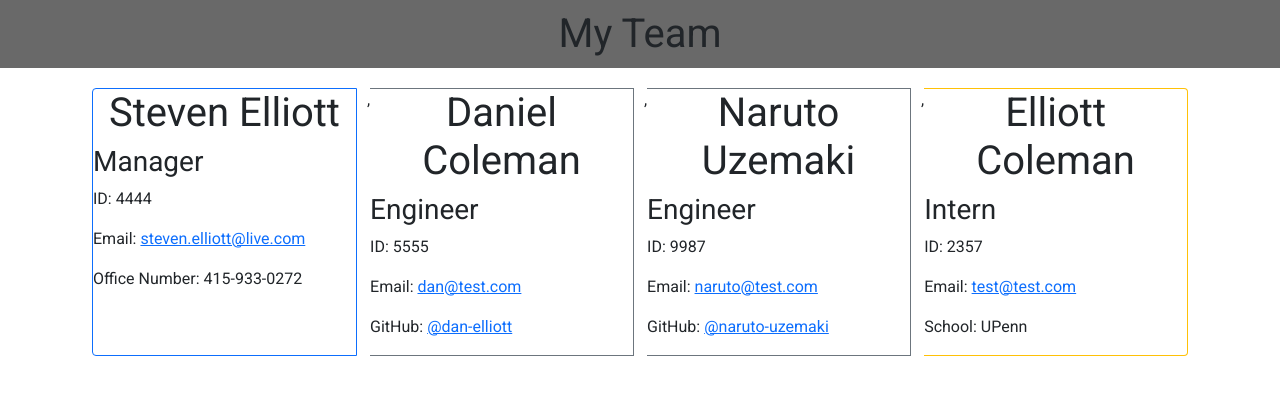
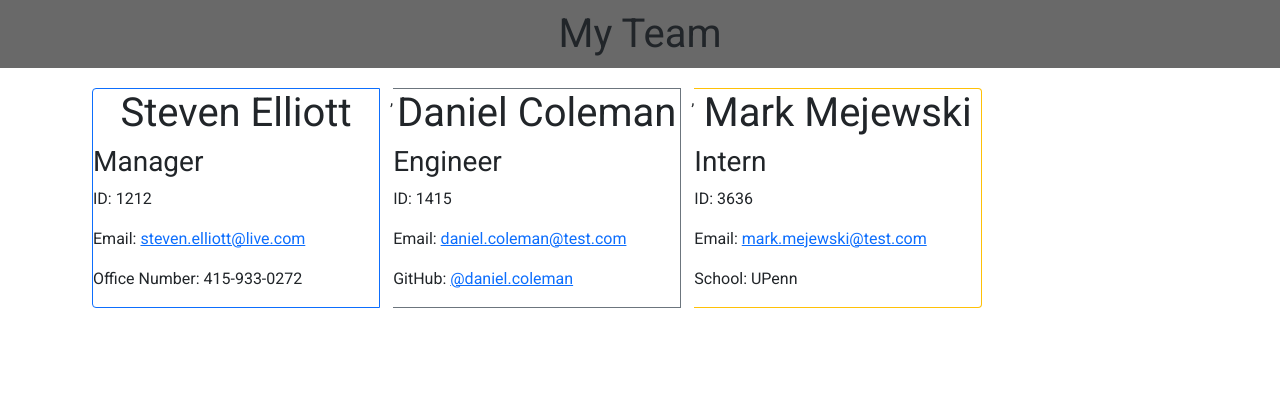
Before and after one commit to elliott-steven/team-profile, a website: page dist/index.html in a window 1280 px wide. Drawn offline with nearby package versions, Linux system fonts and the light colour scheme.

Commit message:
final commit

```diff
--- a/dist/index.html
+++ b/dist/index.html
@@ -26,7 +26,7 @@
         <div class="card border-primary mb-3" style="max-width: 18rem;">
             <h1 class="name">Steven Elliott</h1>
             <h3 class="title">Manager</h3>
-            <p>ID: 4444</p>
+            <p>ID: 1212</p>
             <p>Email: <a href="mailto:steven.elliott@live.com">steven.elliott@live.com</a></p>
             <p>Office Number: 415-933-0272</p>
         </div>
@@ -34,24 +34,16 @@
         <div class="card border-secondary mb-3" style="max-width: 18rem;">
             <h1 class="name">Daniel Coleman</h1>
             <h3 class="title">Engineer</h3>
-            <p>ID: 5555</p>
-            <p>Email: <a href="mailto:dan@test.com">dan@test.com</a></p>
-            <p>GitHub: <a href="https://github.com/dan-elliott">@dan-elliott</a></p>
-        </div>
-        ,
-        <div class="card border-secondary mb-3" style="max-width: 18rem;">
-            <h1 class="name">Naruto Uzemaki</h1>
-            <h3 class="title">Engineer</h3>
-            <p>ID: 9987</p>
-            <p>Email: <a href="mailto:naruto@test.com">naruto@test.com</a></p>
-            <p>GitHub: <a href="https://github.com/naruto-uzemaki">@naruto-uzemaki</a></p>
+            <p>ID: 1415</p>
+            <p>Email: <a href="mailto:daniel.coleman@test.com">daniel.coleman@test.com</a></p>
+            <p>GitHub: <a href="https://github.com/daniel.coleman">@daniel.coleman</a></p>
         </div>
         ,
         <div class="card border-warning mb-3" style="max-width: 18rem;">
-            <h1 class="name">Elliott Coleman</h1>
+            <h1 class="name">Mark Mejewski</h1>
             <h3 class="title">Intern</h3>
-            <p>ID: 2357</p>
-            <p>Email: <a href="mailto:test@test.com">test@test.com</a></p>
+            <p>ID: 3636</p>
+            <p>Email: <a href="mailto:mark.mejewski@test.com">mark.mejewski@test.com</a></p>
             <p>School: UPenn</p>
         </div>
 
```
Also changed, not shown: README.md.
